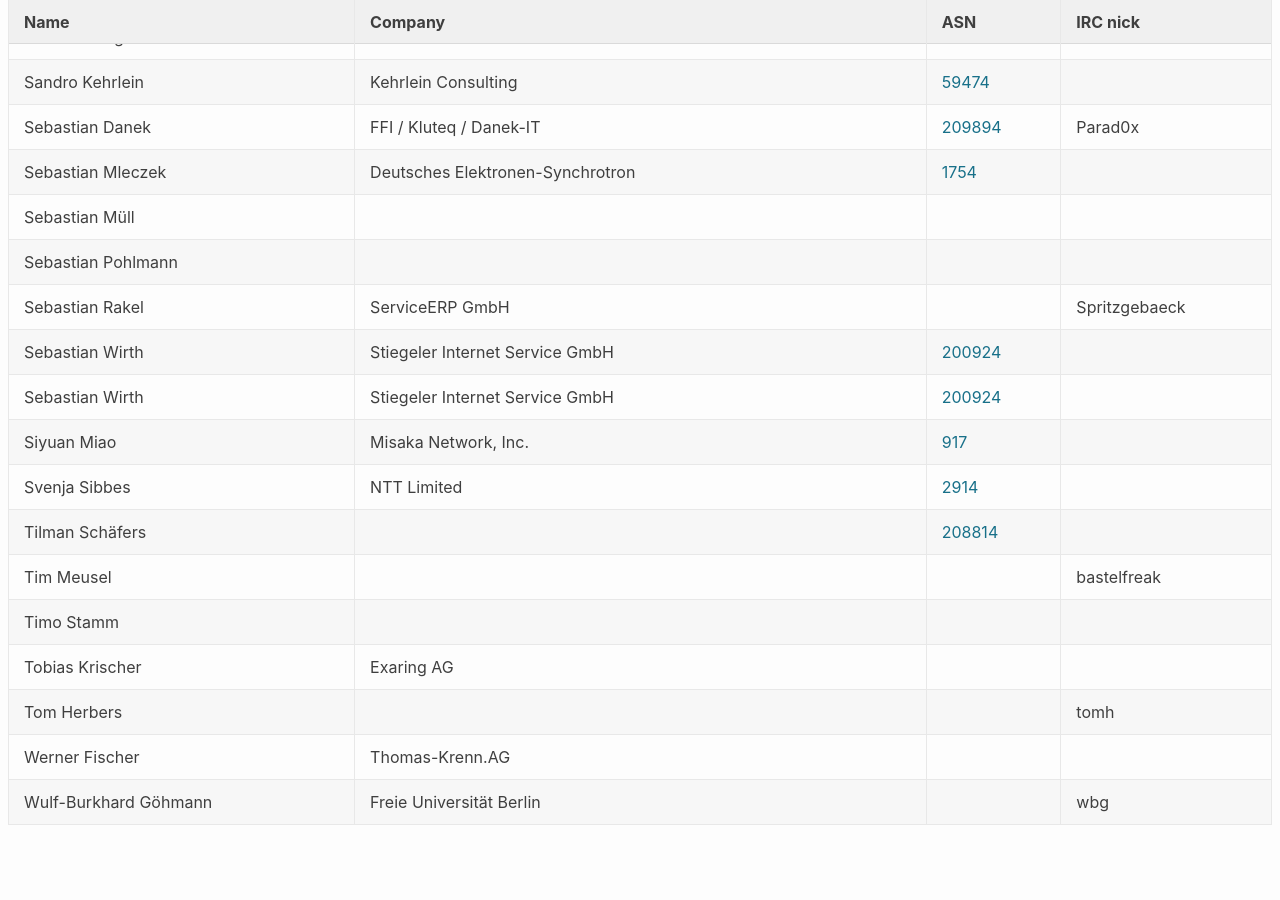
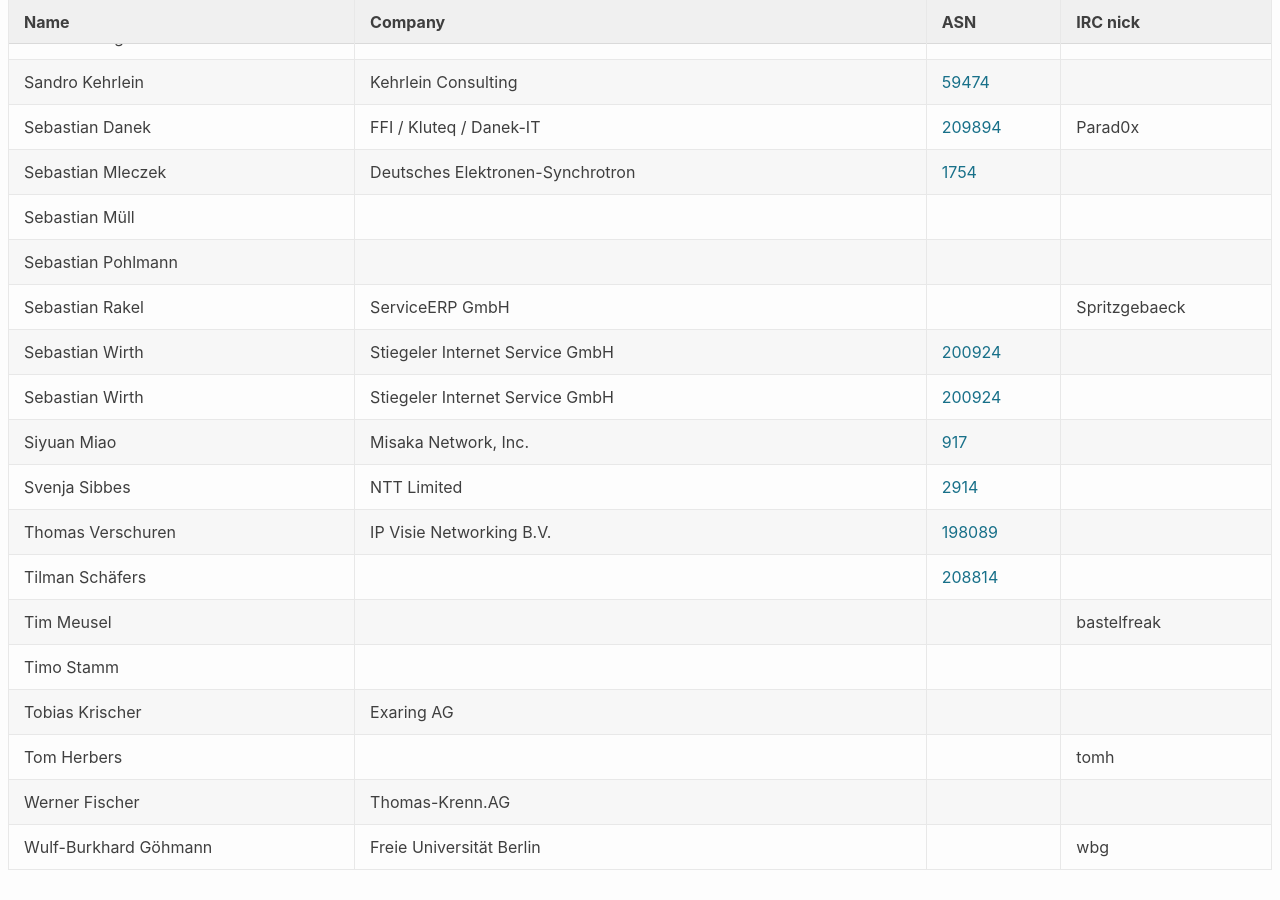
Before and after one commit to denog/pretix-attendeelist, a Jekyll site: the page built from denog14/index.md, in a window 1280 px wide and 900 px high, scrolled down 11597 px. Built offline with Jekyll 4.4.1, drawn with Linux system fonts in a browser that asks for light colours; before the commit the page ends 12452 px from its top, so only the background shows below that.

Commit message:
Latest data: Wed Oct 12 13:46:12 UTC 2022

```diff
--- a/_data/attendees_denog14_remote.json
+++ b/_data/attendees_denog14_remote.json
@@ -498,6 +498,12 @@
     "asn": "2914"
   },
   {
+    "name": "Thomas Verschuren",
+    "company": "IP Visie Networking B.V.",
+    "irc": null,
+    "asn": "198089"
+  },
+  {
     "name": "Tilman Schäfers",
     "company": null,
     "irc": null,
```
